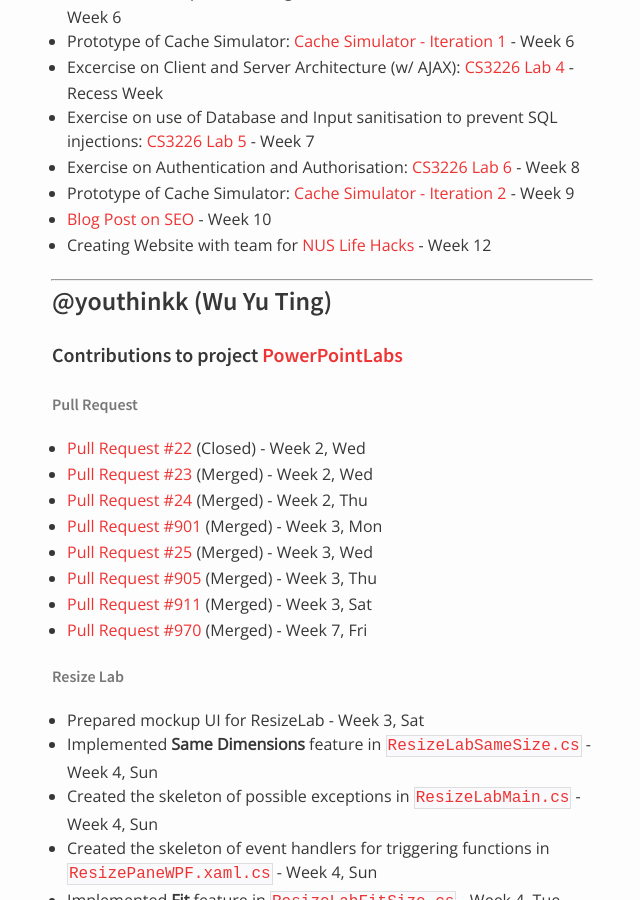
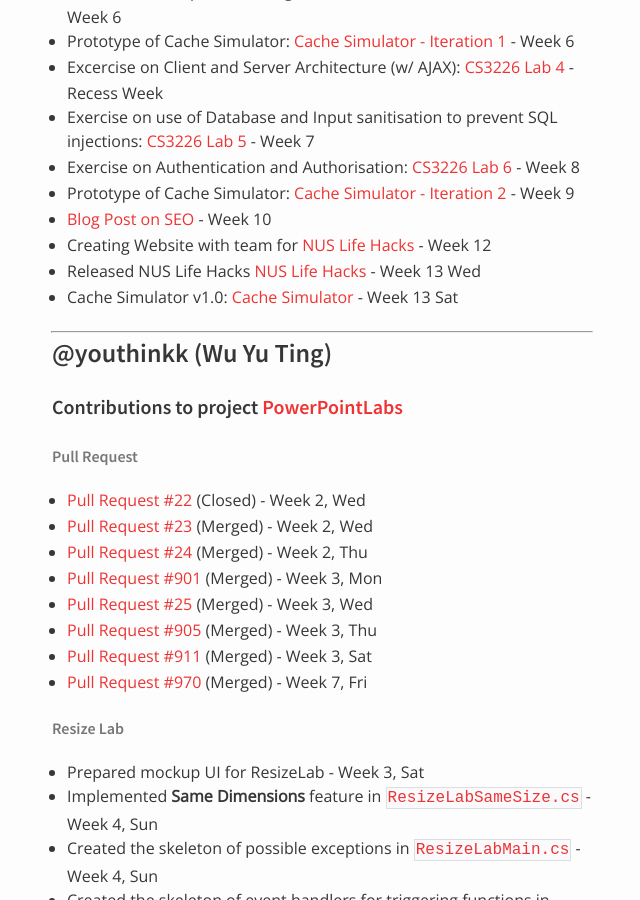
Before and after one commit to nus-oss/cs3281-AY1516S2-website, a Jekyll site: the page built from teams/powerpointlabs.md, in a window 1280 px wide and 900 px high, scrolled down 8226 px. Shown: the whole window, without its empty margins (318-958 px from the left). Built offline with Jekyll 4.4.1, drawn with Linux system fonts in a browser that asks for light colours.

Commit message:
Update powerpointlabs.md

```diff
--- a/teams/powerpointlabs.md
+++ b/teams/powerpointlabs.md
@@ -237,6 +237,8 @@
 * Prototype of Cache Simulator: [Cache Simulator - Iteration 2](http://oswellchan.github.io/CacheSimulator/) - Week 9
 * [Blog Post on SEO](https://medium.com/@oswellchan/search-engine-optimization-how-site-architecture-affects-seo-8e1815a34752#.td99u8jp9) - Week 10
 * Creating Website with team for [NUS Life Hacks](http://nush.info/) - Week 12
+* Released NUS Life Hacks [NUS Life Hacks](http://nush.sg/) - Week 13 Wed
+* Cache Simulator v1.0: [Cache Simulator](http://oswellchan.github.io/CacheSimulator/) - Week 13 Sat
 
 ---
 
```
